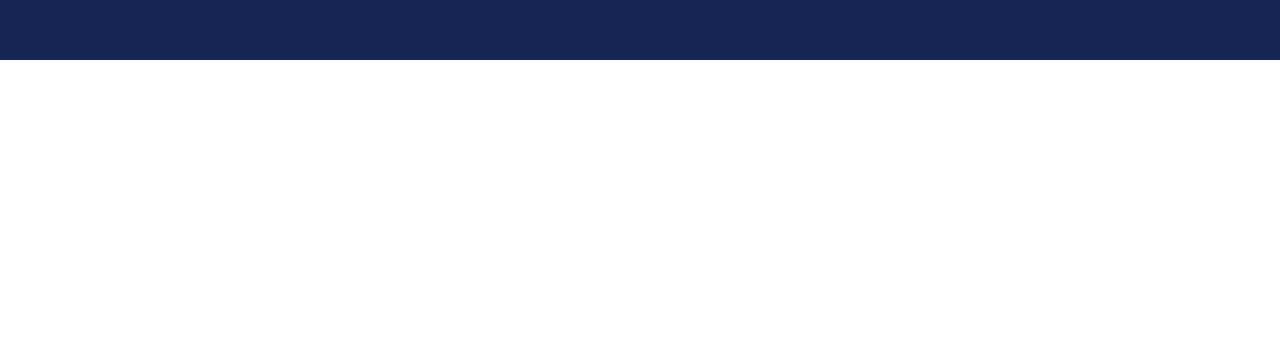
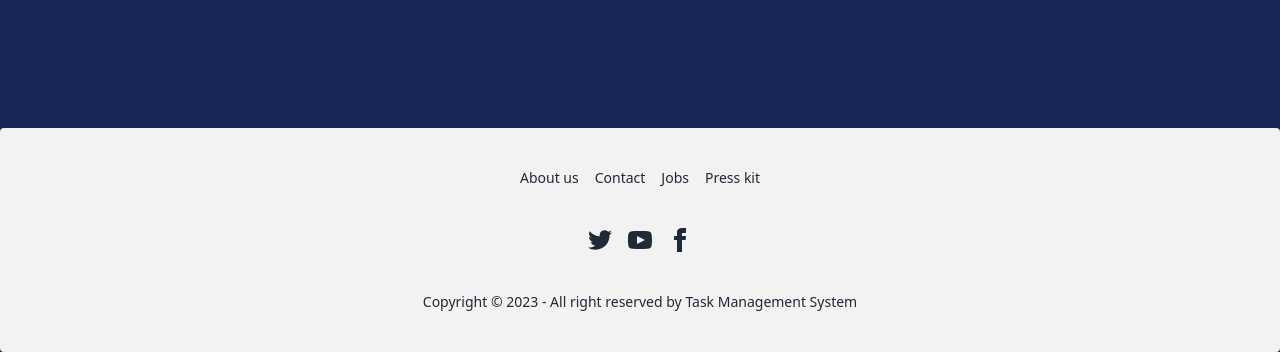
Before and after one commit to minhajul9/task-management-frontend, a React (Vite) app: page / in a window 1280 px wide. Shown: the part 740-1092 px from the top of the page. Before the commit the page ends 800 px from the top, so only its background shows below. Built offline with nearby package versions, Linux system fonts and the light colour scheme; no server answers.

Commit message:
get all task from db

```diff
--- a/package.json
+++ b/package.json
@@ -10,10 +10,13 @@
     "preview": "vite preview"
   },
   "dependencies": {
+    "@emotion/react": "^11.11.1",
     "firebase": "^10.3.0",
     "localforage": "^1.10.0",
     "match-sorter": "^6.3.1",
+    "moment": "^2.29.4",
     "react": "^18.2.0",
+    "react-awesome-reveal": "^4.2.5",
     "react-dom": "^18.2.0",
     "react-hook-form": "^7.45.4",
     "react-icons": "^4.10.1",
--- /dev/null
+++ b/src/Components/Footer.jsx
@@ -0,0 +1,26 @@
+import moment from "moment/moment";
+
+const Footer = () => {
+    return (
+        <footer className="footer footer-center p-10 bg-base-200 text-base-content rounded">
+            <div className="grid grid-flow-col gap-4">
+                <a className="link link-hover">About us</a>
+                <a className="link link-hover">Contact</a>
+                <a className="link link-hover">Jobs</a>
+                <a className="link link-hover">Press kit</a>
+            </div>
+            <div>
+                <div className="grid grid-flow-col gap-4">
+                    <a><svg xmlns="http://www.w3.org/2000/svg" width="24" height="24" viewBox="0 0 24 24" className="fill-current"><path d="M24 4.557c-.883.392-1.832.656-2.828.775 1.017-.609 1.798-1.574 2.165-2.724-.951.564-2.005.974-3.127 1.195-.897-.957-2.178-1.555-3.594-1.555-3.179 0-5.515 2.966-4.797 6.045-4.091-.205-7.719-2.165-10.148-5.144-1.29 2.213-.669 5.108 1.523 6.574-.806-.026-1.566-.247-2.229-.616-.054 2.281 1.581 4.415 3.949 4.89-.693.188-1.452.232-2.224.084.626 1.956 2.444 3.379 4.6 3.419-2.07 1.623-4.678 2.348-7.29 2.04 2.179 1.397 4.768 2.212 7.548 2.212 9.142 0 14.307-7.721 13.995-14.646.962-.695 1.797-1.562 2.457-2.549z"></path></svg></a>
+                    <a><svg xmlns="http://www.w3.org/2000/svg" width="24" height="24" viewBox="0 0 24 24" className="fill-current"><path d="M19.615 3.184c-3.604-.246-11.631-.245-15.23 0-3.897.266-4.356 2.62-4.385 8.816.029 6.185.484 8.549 4.385 8.816 3.6.245 11.626.246 15.23 0 3.897-.266 4.356-2.62 4.385-8.816-.029-6.185-.484-8.549-4.385-8.816zm-10.615 12.816v-8l8 3.993-8 4.007z"></path></svg></a>
+                    <a><svg xmlns="http://www.w3.org/2000/svg" width="24" height="24" viewBox="0 0 24 24" className="fill-current"><path d="M9 8h-3v4h3v12h5v-12h3.642l.358-4h-4v-1.667c0-.955.192-1.333 1.115-1.333h2.885v-5h-3.808c-3.596 0-5.192 1.583-5.192 4.615v3.385z"></path></svg></a>
+                </div>
+            </div>
+            <div>
+                <p>Copyright © {moment().format('YYYY')} - All right reserved by Task Management System</p>
+            </div>
+        </footer>
+    );
+};
+
+export default Footer;
--- a/src/Components/Navbar.jsx
+++ b/src/Components/Navbar.jsx
@@ -107,7 +107,7 @@
     }
 
     return (
-        <div className="navbar bg-black bg-opacity-20  fixed md:px-24">
+        <div className="navbar bg-black bg-opacity-30 text-white  md:px-24">
             <div className="navbar-start">
                 <div className="dropdown">
                     <label tabIndex={0} className="btn btn-ghost lg:hidden">
--- a/src/Layout/Main.jsx
+++ b/src/Layout/Main.jsx
@@ -1,11 +1,15 @@
 import { Outlet } from 'react-router-dom';
 import Navbar from '../Components/Navbar';
+import Footer from '../Components/Footer';
 
 const Main = () => {
     return (
         <div className='bg-blue-950 min-h-screen'>
             <Navbar></Navbar>
-            <Outlet></Outlet>
+            <div className='min-h-screen'>
+                <Outlet></Outlet>
+            </div>
+            <Footer></Footer>
         </div>
     );
 };
--- a/src/Pages/AddATask.jsx
+++ b/src/Pages/AddATask.jsx
@@ -41,8 +41,8 @@
 
     return (
         <div className="w-11/12 md:w-1/2 mx-auto min-h-screen pt-20">
-            <div className="flex-col ">
-                <h1 className='text-3xl font-bold text-center'>Add a task</h1>
+            <div className="flex-col mt-12">
+                <h1 className='text-3xl font-bold text-center my-8'>Add a task</h1>
                 <form onSubmit={handleSubmit(onSubmit)} className="card flex-shrink-0 w-full md:p-8 shadow-2xl bg-base-100">
                     <div className="card-body">
                         <div className="form-control">
@@ -71,7 +71,7 @@
                             <label className="label">
                                 <span className="label-text">Description</span>
                             </label>
-                            <textarea className="input input-bordered h-20 p-2" {...register('description', {required: true})} placeholder='Description'  cols="50" rows="30"></textarea>
+                            <textarea className="input input-bordered h-32 p-2" {...register('description', {required: true})} placeholder='Description'  cols="50" rows="30"></textarea>
                             {errors.description && <span className="text-red-600">Please, Write description.</span>}
 
                         </div>
--- a/src/Pages/AllTask.jsx
+++ b/src/Pages/AllTask.jsx
@@ -1,16 +1,11 @@
 import { useLoaderData } from "react-router-dom";
 import { addToDb, getcompletedTask } from "../utilities/fakedb";
-import { useEffect, useState } from "react";
+import { useContext, useEffect, useState } from "react";
+import { AuthContext } from "../Provider/AuthProvider";
 
 const AllTask = () => {
 
-    const [tasks, setTasks] = useState([]);
-
-    useEffect(() => {
-        fetch(`https://mohite-task-minhajul9.vercel.app/task`)
-            .then(res => res.json())
-            .then(data => setTasks(data))
-    }, [])
+    const {tasks} = useContext(AuthContext)
 
     const [completedTask, setCompletedTask] = useState(getcompletedTask());
     // console.log(completedTask);
@@ -32,7 +27,7 @@
                         {
                             tasks.map(task =>
                                 <tr key={task._id}>
-                                    <td>{task.title}</td>
+                                    <td className="font-bold text-xl">{task.title}</td>
                                     <td>{task.description}</td>
                                     <td>{task.level}</td>
                                     <td>{
--- a/src/Pages/Home.jsx
+++ b/src/Pages/Home.jsx
@@ -4,15 +4,15 @@
 
 
 const Home = () => {
-    const [tasks, setTasks] = useState([]);
-    const {user} = useContext(AuthContext);
-    console.log(user);
+    // const [tasks, setTasks] = useState([]);
+    const {user, tasks} = useContext(AuthContext);
+    console.log(tasks);
 
-    useEffect(() => {
-        fetch(`https://mohite-task-minhajul9.vercel.app/task`)
-            .then(res => res.json())
-            .then(data => setTasks(data))
-    }, []);
+    // useEffect(() => {
+    //     fetch(`https://mohite-task-minhajul9.vercel.app/task`)
+    //         .then(res => res.json())
+    //         .then(data => setTasks(data))
+    // }, []);
 
     const showDetails = task => {
         Swal.fire({
--- a/src/Provider/AuthProvider.jsx
+++ b/src/Provider/AuthProvider.jsx
@@ -9,10 +9,11 @@
 const googleProvider = new GoogleAuthProvider();
 const githubProvider = new GithubAuthProvider();
 
-const AuthProvider = ({children}) => {
+const AuthProvider = ({ children }) => {
 
     const [user, setUser] = useState(null);
-    const [loading, setLoading] = useState(true)
+    const [loading, setLoading] = useState(true);
+    const [tasks, setTasks] = useState([]);
 
     useEffect(() => {
         const unsubscribe = onAuthStateChanged(auth, currentUser => {
@@ -39,6 +40,12 @@
         }
     }, [])
 
+    useEffect(() => {
+        fetch('http://localhost:5000/tasks')
+            .then(res => res.json())
+            .then(data => setTasks(data))
+    }, [])
+
     const googleSignIn = () => {
         return signInWithPopup(auth, googleProvider)
     }
@@ -55,6 +62,7 @@
         user,
         setUser,
         loading,
+        tasks,
         setLoading,
         googleSignIn,
         githubSignIn,
--- /dev/null
+++ b/src/Routes/PrivateRoute.jsx
@@ -0,0 +1,37 @@
+import { useContext } from 'react';
+import { AuthContext } from '../Provider/AuthProvider';
+import { Navigate } from 'react-router-dom';
+import { AttentionSeeker } from "react-awesome-reveal";
+import Swal from 'sweetalert2';
+
+// eslint-disable-next-line react/prop-types
+const PrivateRoute = ({ children }) => {
+    const { user, loading } = useContext(AuthContext);
+    // console.log(user);
+
+
+    if (loading) {
+        return <div className='h-screen flex items-center justify-center'>
+            <AttentionSeeker effect="wobble" >
+                <p className='text-4xl font-bold'>Loading</p>
+            </AttentionSeeker>
+        </div>
+    }
+
+    if (user) {
+        // console.log("user from private:", user);
+        return children;
+    }
+
+    if (!user) {
+        Swal.fire({
+            icon: 'error',
+            title: 'Please, login first.',
+        })
+        return (
+            <Navigate to='/'></Navigate>
+        );
+    }
+};
+
+export default PrivateRoute;
--- a/src/main.jsx
+++ b/src/main.jsx
@@ -9,6 +9,7 @@
 import AllTask from './Pages/AllTask'
 import MyTasks from './Pages/MyTasks'
 import AuthProvider from './Provider/AuthProvider'
+import PrivateRoute from './Routes/PrivateRoute'
 
 
 
@@ -24,16 +25,15 @@
       },
       {
         path: '/addATask',
-        element: <AddATask></AddATask>
+        element: <PrivateRoute><AddATask></AddATask></PrivateRoute>
       },
       {
         path: '/allTask',
         element: <AllTask></AllTask>,
-        loader: () => fetch('https://mohite-task-minhajul9.vercel.app/tasks')
       },
       {
         path: '/myTasks',
-        element: <MyTasks></MyTasks>
+        element: <PrivateRoute><MyTasks></MyTasks></PrivateRoute>
       }
     ],
     errorElement: <ErrorPage></ErrorPage>
```
Also changed, not shown: 1 other file (tests, documents, lock files or other folders).
